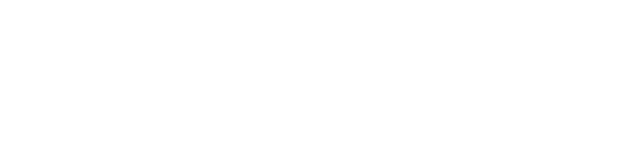
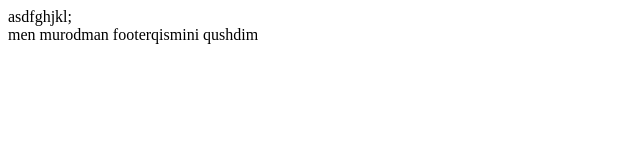
Before and after one commit to czargrozniy444-dev/20, a plain HTML site: page index.html in a window 1280 px wide. Shown: the whole page, without its empty margins (0-640 px from the left). Drawn offline with Linux system fonts and the light colour scheme.

Commit message:
footer qushdim

```diff
--- a/index.html
+++ b/index.html
@@ -9,7 +9,8 @@
 
 <body>
     <div>
-        <nav></nav>
+        <nav>asdfghjkl;</nav>
+        <footer>men murodman footerqismini qushdim</footer>
     </div>
 </body>
 
```
